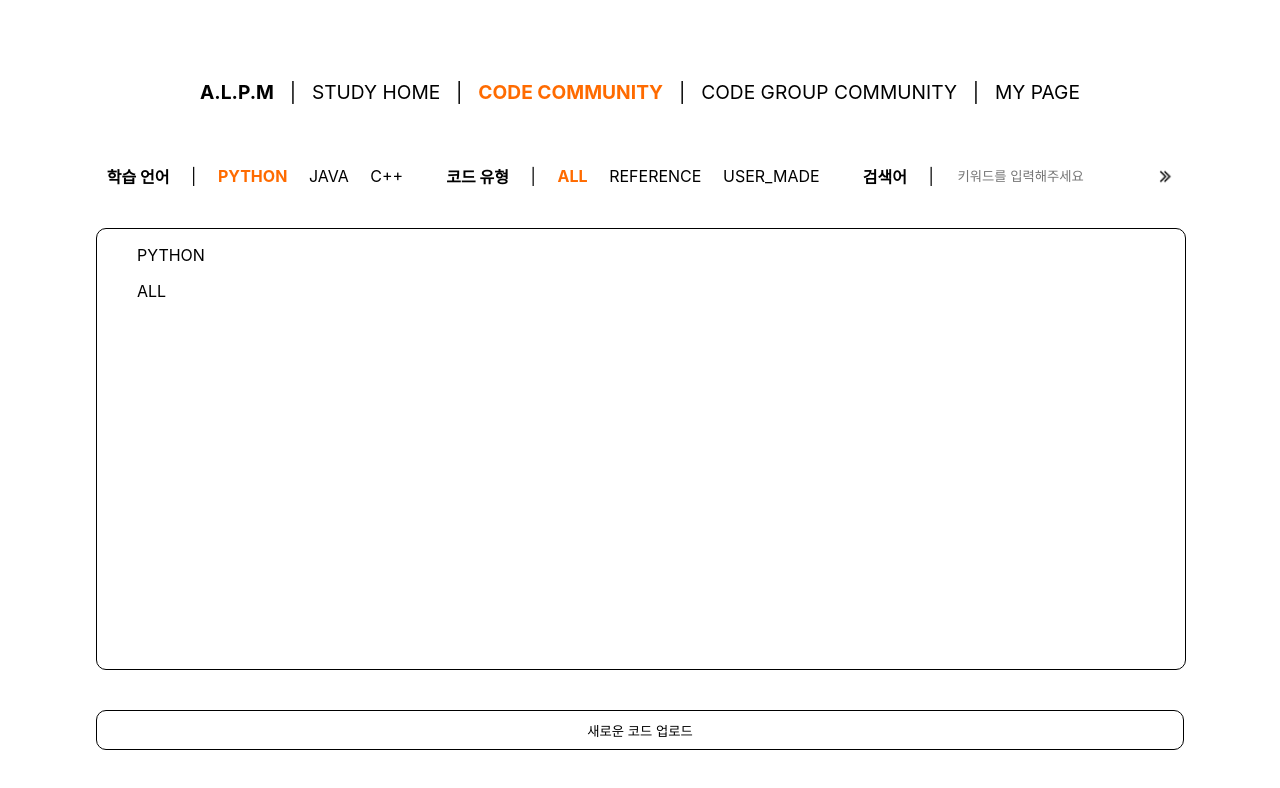
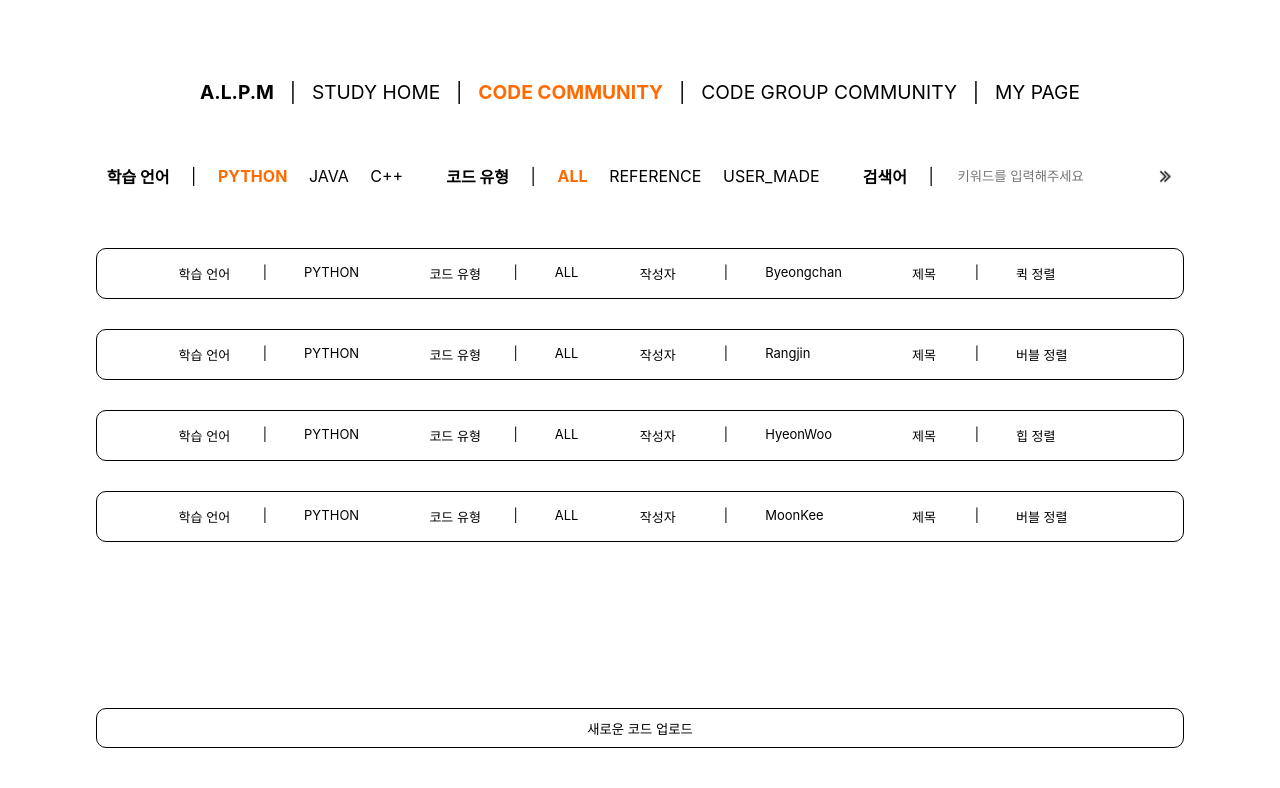
Before and after one commit to AL-PM/ALPM-web, a React (Create React App) app: page /code in a window 1280 px wide. Shown: the top 788 px of the page. Built offline with nearby package versions, Linux system fonts and the light colour scheme.

Commit message:
[ADD] CODE 데이터 변화에 따른 결과 출력 컴포넌트 추가

```diff
--- a/src/CodeCommunity/CodeHome/CodeHome.css
+++ b/src/CodeCommunity/CodeHome/CodeHome.css
@@ -1,5 +1,5 @@
 #CodeHomeSearchBar{
-    width: 85vw;
+    width: 85%;
     margin-top: 7.5vh;
     margin-left : 7.5vw;
     margin-right: 7.5vw;
@@ -20,9 +20,7 @@
     margin-bottom: 5vh;
     margin-left : 7.5vw;
     margin-right: 7.5vw;
-    border: 1px solid;
-    border-color: black;
-    border-radius: 10px;
+    overflow: auto;
 }
 
 #CodeHomeSearchButton{
@@ -46,3 +44,19 @@
     display: flex;
     flex-direction: column;
 }
+
+#CodeSearchResult{
+    width: 85%-1px;
+    padding-top:15px;
+    padding-bottom: 15px;
+    padding-left : 7.5%;
+    padding-right: 7.5%;
+    margin-top:20px;
+    margin-bottom : 30px;
+    display: grid;
+    grid-template-columns: 1.5fr 0.5fr 1.5fr 0.5fr 1.5fr 0.5fr 0.5fr 0.5fr 1.5fr 0.5fr 2fr 0.5fr 1fr 0.5fr 2fr ;
+    gap: 20px;
+    font-size: small;
+    border: 1px solid;
+    border-radius: 10px;
+}
--- a/src/CodeCommunity/CodeHome/CodeHome.jsx
+++ b/src/CodeCommunity/CodeHome/CodeHome.jsx
@@ -28,14 +28,74 @@ function CodeHomeSearchBar({language, setlanguage, reference, setreference, setk
     )
 }
 
-function CodeHomebody({language, reference, searchkeyword}){
+function CodeHomebody({reference, language}){
+    const ExampleData = [
+        {
+            "id": 1,
+            "name": "퀵 정렬",
+            "referencedCount": 2,
+            "verified": true,
+            "language": "Python",
+            "owner" : "Byeongchan"
+        },
+        {
+            "id": 2,
+            "name": "버블 정렬",
+            "referencedCount": 2,
+            "verified": true,
+            "language": "Python",
+            "owner" : "Rangjin"
+        },
+        {
+            "id": 3,
+            "name": "힙 정렬",
+            "referencedCount": 4,
+            "verified": true,
+            "language": "Python",
+            "owner" : "HyeonWoo"
+        },
+        {
+            "id": 4,
+            "name": "버블 정렬",
+            "referencedCount": 4,
+            "verified": null,
+            "language": "Python",
+            "owner" : "MoonKee"
+        },
+
+    ]
     return(
         <div id="CodeHomeBody">
-            <ol>{language}</ol>
-            <ol>{reference}</ol>
-            <ol>{searchkeyword}</ol>
+            <CodeSearchResult ExampleData={ExampleData} language={language} reference={reference}/>
         </div>
     )
+}
+
+function CodeSearchResult({ExampleData, language, reference}){
+return(
+    <div>
+        {ExampleData.map((Data) =>
+            <div id="CodeSearchResult" key={Data.id}>
+                <span>학습 언어</span>
+                <span>|</span>
+                <span>{language}</span>
+                <span></span>
+                <span>코드 유형</span>
+                <span>|</span>
+                <span>{reference}</span>
+                <span></span>
+                <span>작성자</span>
+                <span>|</span>
+                <span>{Data.owner}</span>
+                <span></span>
+                <span>제목</span>
+                <span>|</span>
+                <span>{Data.name}</span>
+
+            </div>
+        )}
+    </div>
+)
 }
 
 function CodeHomeUploadButton(){
@@ -53,7 +113,7 @@ function CodeCommunity(){
         <div id = "Codehome">
             <MainMenuBar page={"Code"} />
             <CodeHomeSearchBar language = {language} setlanguage={setlanguage} reference= {reference} setreference = {setreference} setkeword={setkeword}/>
-            <CodeHomebody language = {language} reference = {reference} searchkeyword={searchkeyword}/>
+            <CodeHomebody language={language} reference={reference} />
             <CodeHomeUploadButton />
         </div>
 
```
